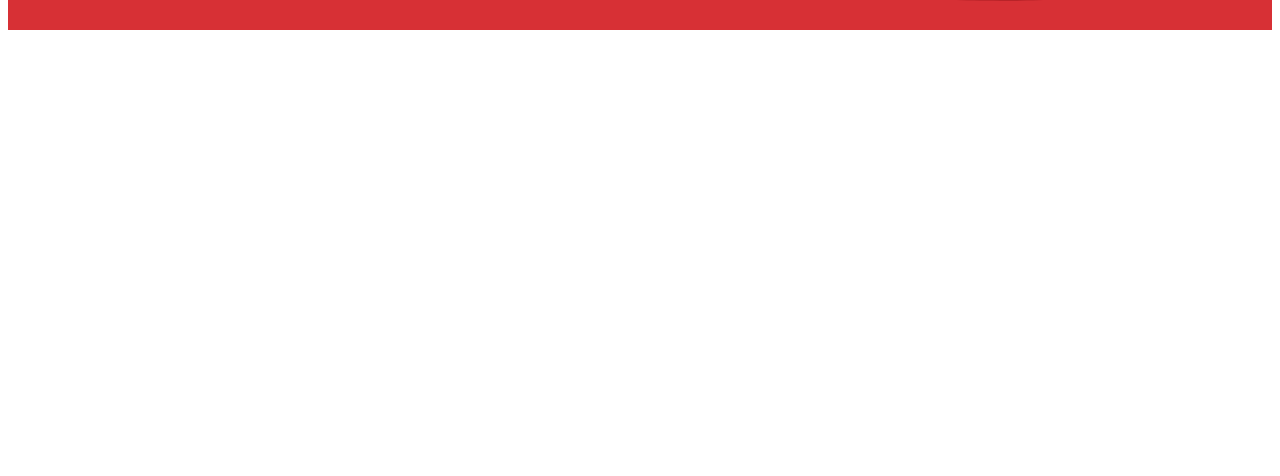
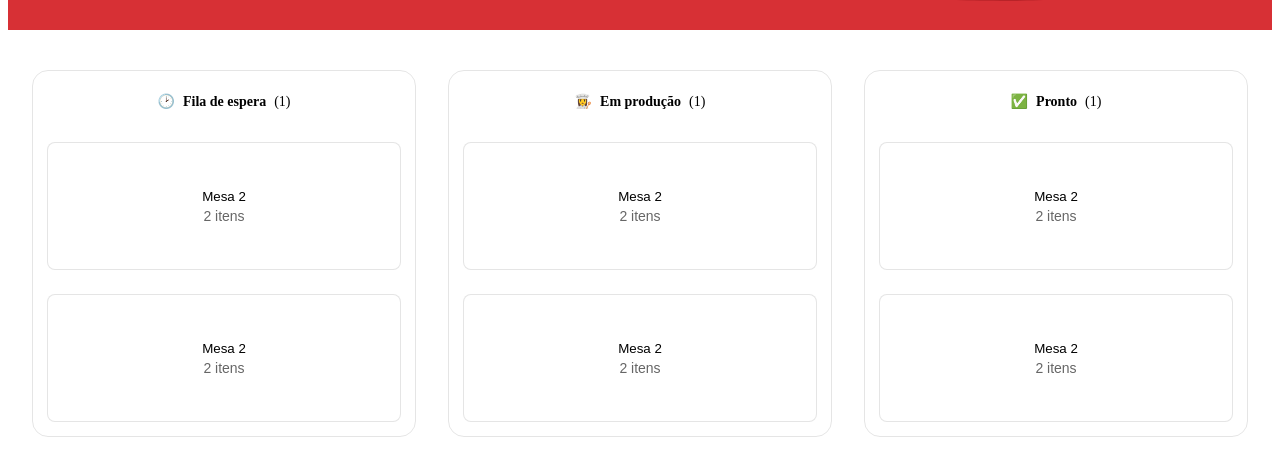
Before and after one commit to matheussgsilva/waiter-app-front, a React (Vite) app: page / in a window 1280 px wide. Shown: the part 176-652 px from the top of the page. Built offline with nearby package versions, Linux system fonts and the light colour scheme.

Commit message:
Add Orders in App

```diff
--- a/src/App.tsx
+++ b/src/App.tsx
@@ -1,4 +1,5 @@
 import { Header } from "./components/Header";
+import { Orders } from "./components/Orders";
 import { GlobalStyles } from "./styles/GlobalStyles";
 
 export function App() {
@@ -6,6 +7,7 @@
     <>
     <GlobalStyles />
     <Header />
+    <Orders />
     </>
 );
 }
```
